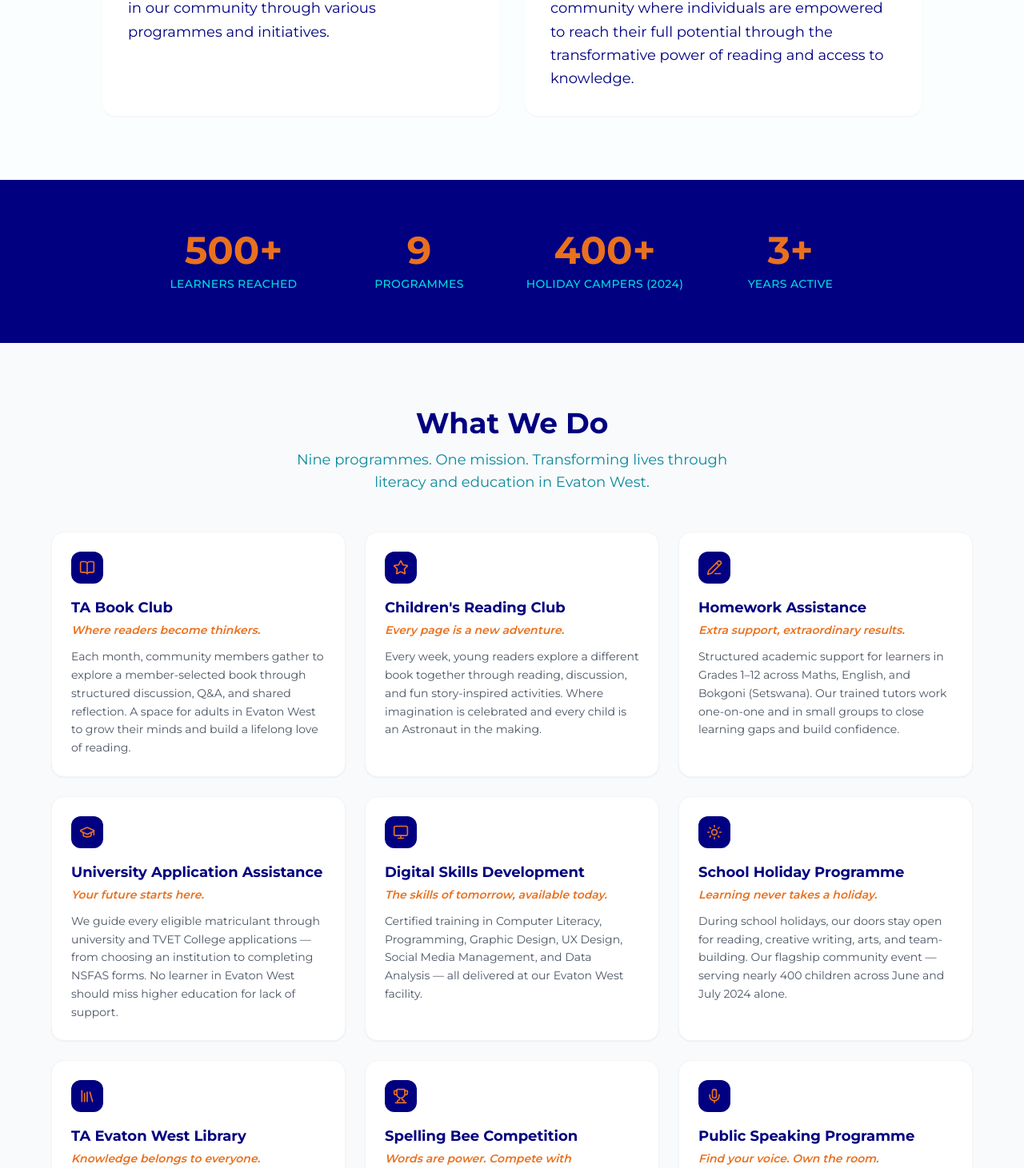
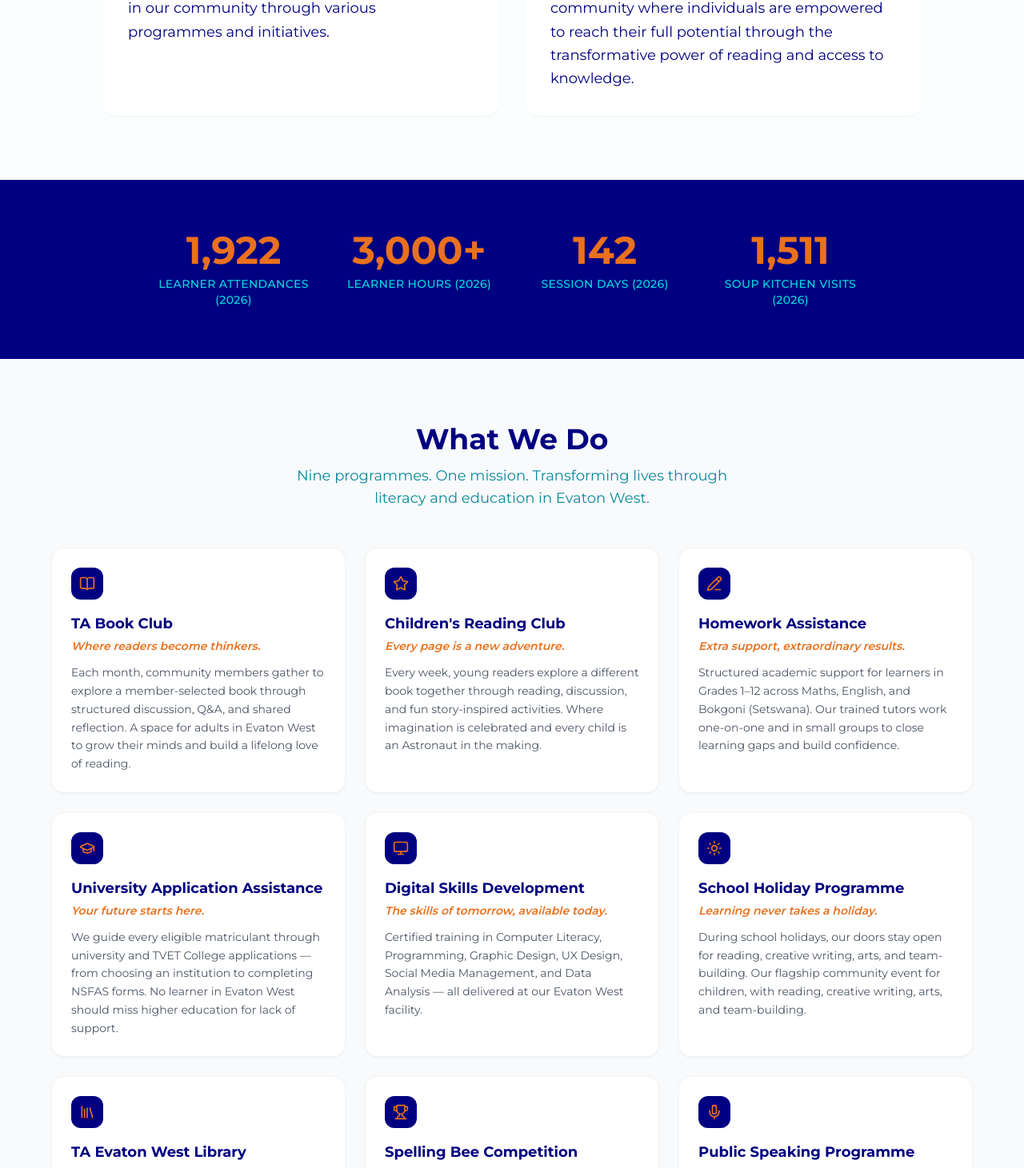
Before and after one commit to kgomotsodibetso/tshiamiso-astronauts-website, a Next.js app: page / in a window 1280 px wide. Shown: the part 1129-2590 px from the top of the page at 80% size. Built offline with nearby package versions, Linux system fonts and the light colour scheme.

Commit message:
Replace old impact numbers on home, about and programmes pages with verified 2026 data
Co-Authored-By: Claude Sonnet 5.5 <noreply@anthropic.com>
Claude-Session: https://claude.ai/code/session_01TuN2TFa7T7gKhDbB41JZSZ

```diff
--- a/src/app/about/page.tsx
+++ b/src/app/about/page.tsx
@@ -1,4 +1,5 @@
 import type { Metadata } from "next";
+import { recapData, fmt } from "@/lib/recapData";
 import Image from "next/image";
 
 export const metadata: Metadata = {
@@ -174,8 +175,8 @@ export default function AboutPage() {
                   in 2022: that access to knowledge is a right, not a privilege.
                 </p>
                 <p>
-                  Today, Tshiamiso Astronauts NPC serves hundreds of learners
-                  each year. We are motivated by every child who reads their
+                  Today, Tshiamiso Astronauts NPC has logged {fmt(recapData.attendanceRecords)} learner
+                  attendances and more than {fmt(Math.floor(recapData.learnerHours / 100) * 100)} learner hours in 2026 so far. We are motivated by every child who reads their
                   first full book, every student who secures a university place,
                   and every community member who gains a skill that opens a new
                   door. South Africa has a literacy crisis. We exist to help
--- a/src/app/page.tsx
+++ b/src/app/page.tsx
@@ -1,6 +1,7 @@
 import Link from "next/link";
 import Image from "next/image";
 import type { Metadata } from "next";
+import { recapData, fmt } from "@/lib/recapData";
 import {
   BookOpen,
   Star,
@@ -83,7 +84,7 @@ const programmes = [
     name: "School Holiday Programme",
     tagline: "Learning never takes a holiday.",
     excerpt:
-      "During school holidays, our doors stay open for reading, creative writing, arts, and team-building. Our flagship community event — serving nearly 400 children across June and July 2024 alone.",
+      "During school holidays, our doors stay open for reading, creative writing, arts, and team-building. Our flagship community event for children, with reading, creative writing, arts, and team-building.",
   },
   {
     Icon: Library,
@@ -112,10 +113,10 @@ const programmes = [
 ];
 
 const stats = [
-  { value: "500+", label: "Learners Reached" },
-  { value: "9", label: "Programmes" },
-  { value: "400+", label: "Holiday Campers (2024)" },
-  { value: "3+", label: "Years Active" },
+  { value: fmt(recapData.attendanceRecords), label: "Learner Attendances (2026)" },
+  { value: `${fmt(Math.floor(recapData.learnerHours / 100) * 100)}+`, label: "Learner Hours (2026)" },
+  { value: String(recapData.sessionDays), label: "Session Days (2026)" },
+  { value: fmt(recapData.soupKitchenVisits), label: "Soup Kitchen Visits (2026)" },
 ];
 
 export default function HomePage() {
--- a/src/app/programmes/page.tsx
+++ b/src/app/programmes/page.tsx
@@ -1,6 +1,7 @@
 import Link from "next/link";
 import Image from "next/image";
 import type { Metadata } from "next";
+import { recapData, fmt } from "@/lib/recapData";
 import {
   BookOpen,
   Star,
@@ -65,7 +66,7 @@ const programmes = [
     audience: "Grades 1–12",
     audienceColour: "bg-brand-navy",
     description:
-      "Our Homework Assistance programme provides learners in Grades 1 to 12 with structured academic support outside the classroom. Covering subjects including Maths, English, and Bokgoni (Setswana), our trained tutors work one-on-one and in small groups to close learning gaps and build confidence. Currently our highest-attendance programme, serving hundreds of learners in 2026.",
+      `Our Homework Assistance programme provides learners in Grades 1 to 12 with structured academic support outside the classroom. Covering subjects including Maths, English, and Bokgoni (Setswana), our trained tutors work one-on-one and in small groups to close learning gaps and build confidence. Our highest-attendance programme, with roughly ${fmt(recapData.programmes.homeworkAssistance.records)} attendances and about ${fmt(recapData.programmes.homeworkAssistance.hours)} learner hours logged in 2026 so far.`,
   },
   {
     Icon: GraduationCap,
@@ -95,7 +96,7 @@ const programmes = [
     audience: "Children",
     audienceColour: "bg-brand-navy",
     description:
-      "During school holidays, our doors stay open. The School Holiday Programme runs multi-day sessions for children featuring reading, creative writing, singing, educational games, arts and crafts, and team-building activities. It is TA's flagship community programme — having served nearly 400 children across June and July 2024 alone.",
+      "During school holidays, our doors stay open. The School Holiday Programme runs multi-day sessions for children featuring reading, creative writing, singing, educational games, arts and crafts, and team-building activities. It is TA's flagship community programme for children in Evaton West.",
   },
   {
     Icon: Library,
```
